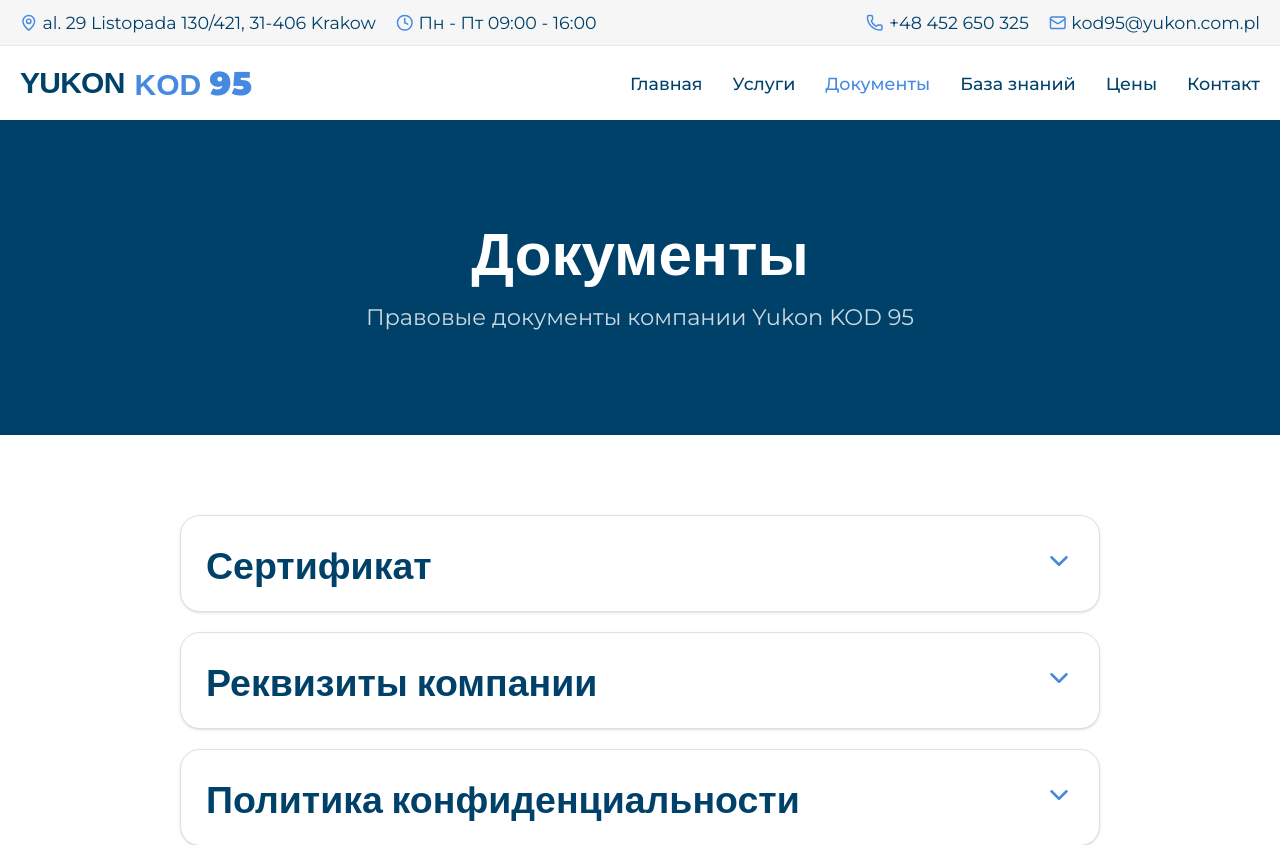
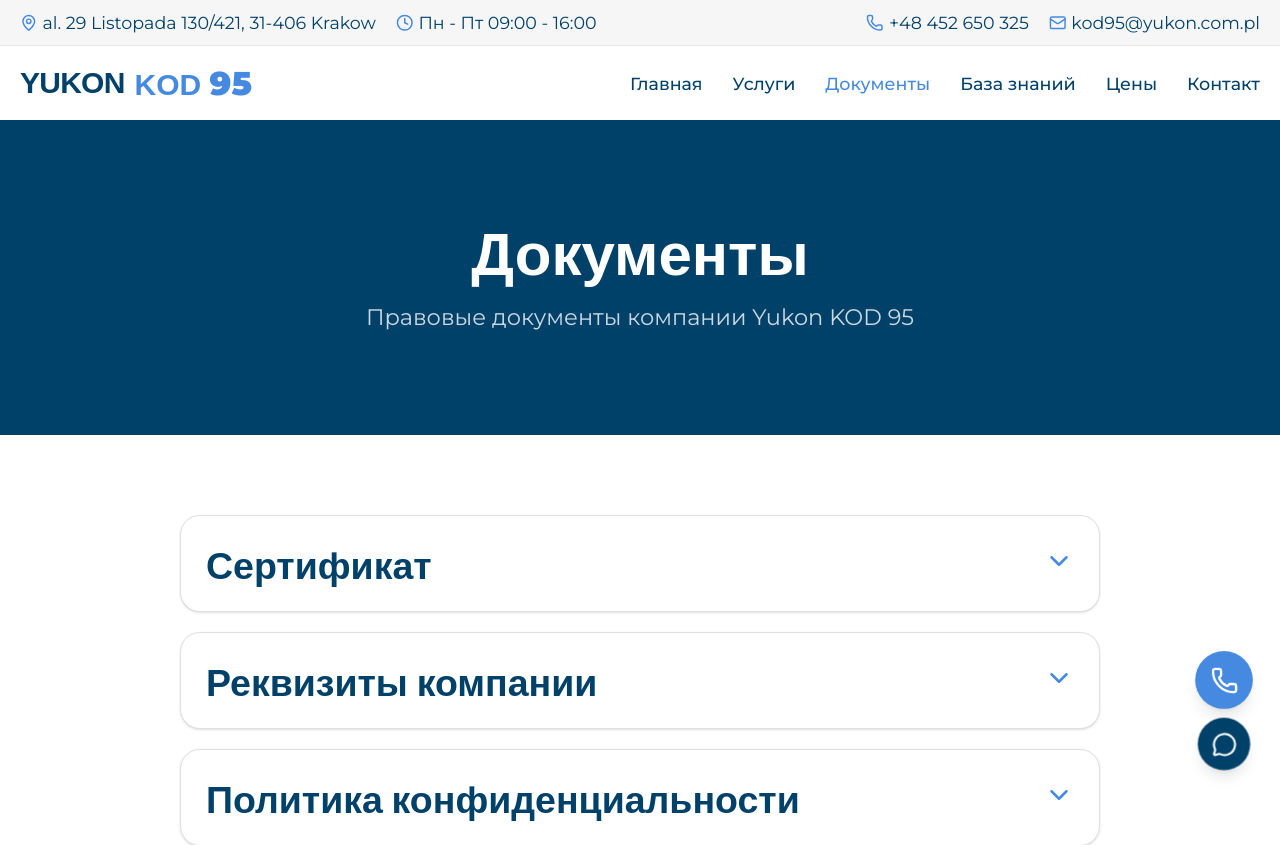
Before and after one commit to lolo60-lgtm/Yukon-vertical, a Next.js app: page /documents in a window 1280 px wide. Shown: the top 845 px of the page. Built offline with nearby package versions, Linux system fonts and the light colour scheme; a web font is replaced by a local one.

Commit message:
Update page.tsx

```diff
--- a/app/documents/page.tsx
+++ b/app/documents/page.tsx
@@ -3,6 +3,8 @@
 import { useState, useEffect, Suspense } from "react"
 import { ChevronDown, ZoomIn } from "lucide-react"
 import { Header } from "@/components/header"
+import { FloatingButtons } from "@/components/floating-buttons"
+import { LeadModal } from "@/components/lead-modal"
 import { Footer } from "@/components/footer"
 
 // ── Фото сертификата с лайтбоксом ──────────────
@@ -250,6 +252,8 @@
         </section>
       </main>
       <Footer />
+      <FloatingButtons />
+      <LeadModal />
     </>
   )
 }
```
